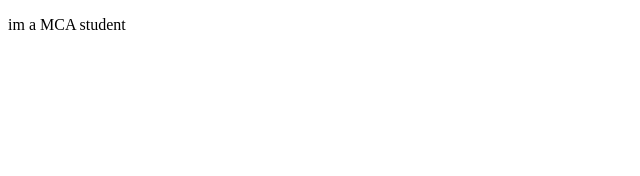
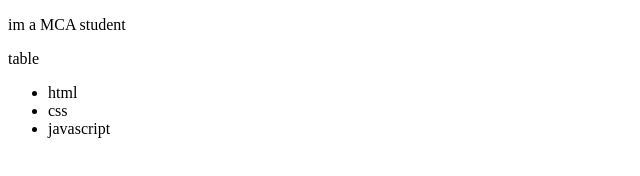
Before and after one commit to Ramangouda45/git_tut, a plain HTML site: page index.html in a window 1280 px wide. Shown: the whole page, without its empty margins (0-640 px from the left). Drawn offline with Linux system fonts and the light colour scheme.

Commit message:
add some lists index.html file

```diff
--- a/index.html
+++ b/index.html
@@ -7,5 +7,12 @@
 </head>
 <body>
     <p>im a MCA student</p>
+
+    <p>table</p>
+    <ul>
+        <li>html</li>
+        <li>css</li>
+        <li>javascript</li>
+    </ul>
 </body>
 </html>
```
